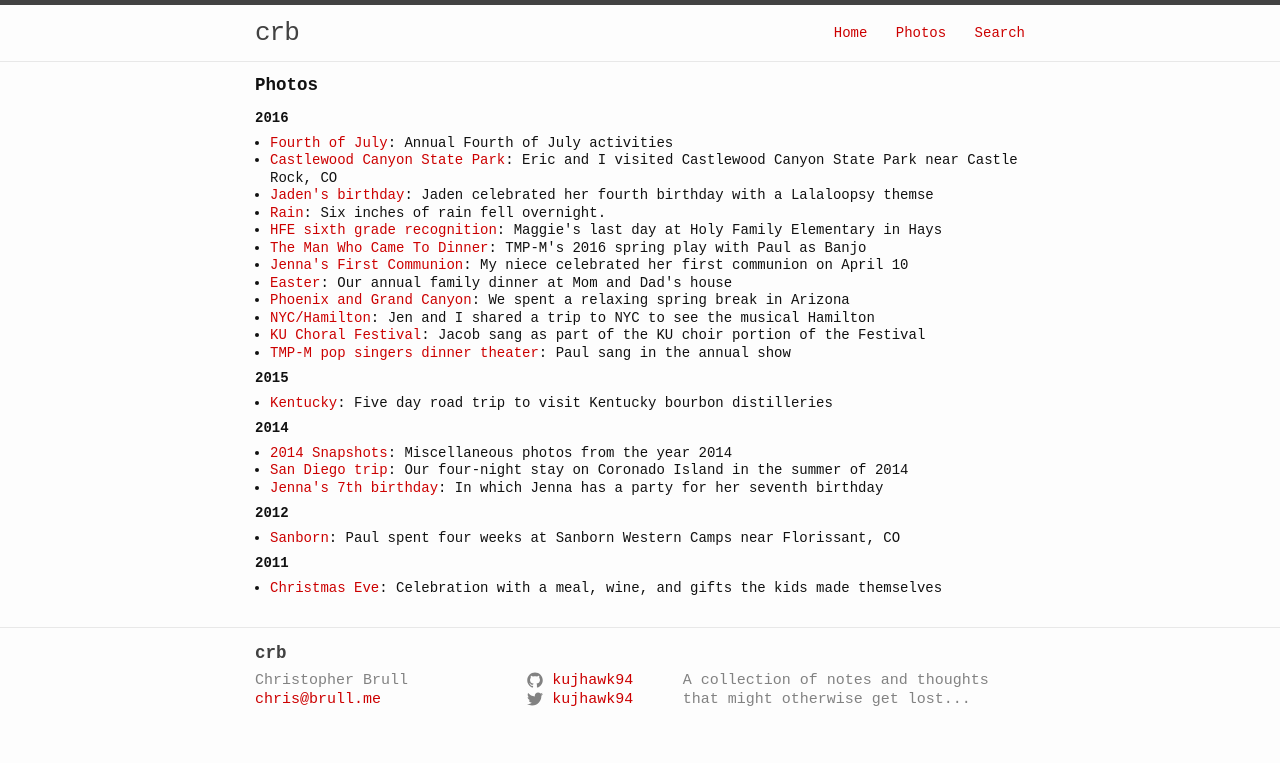
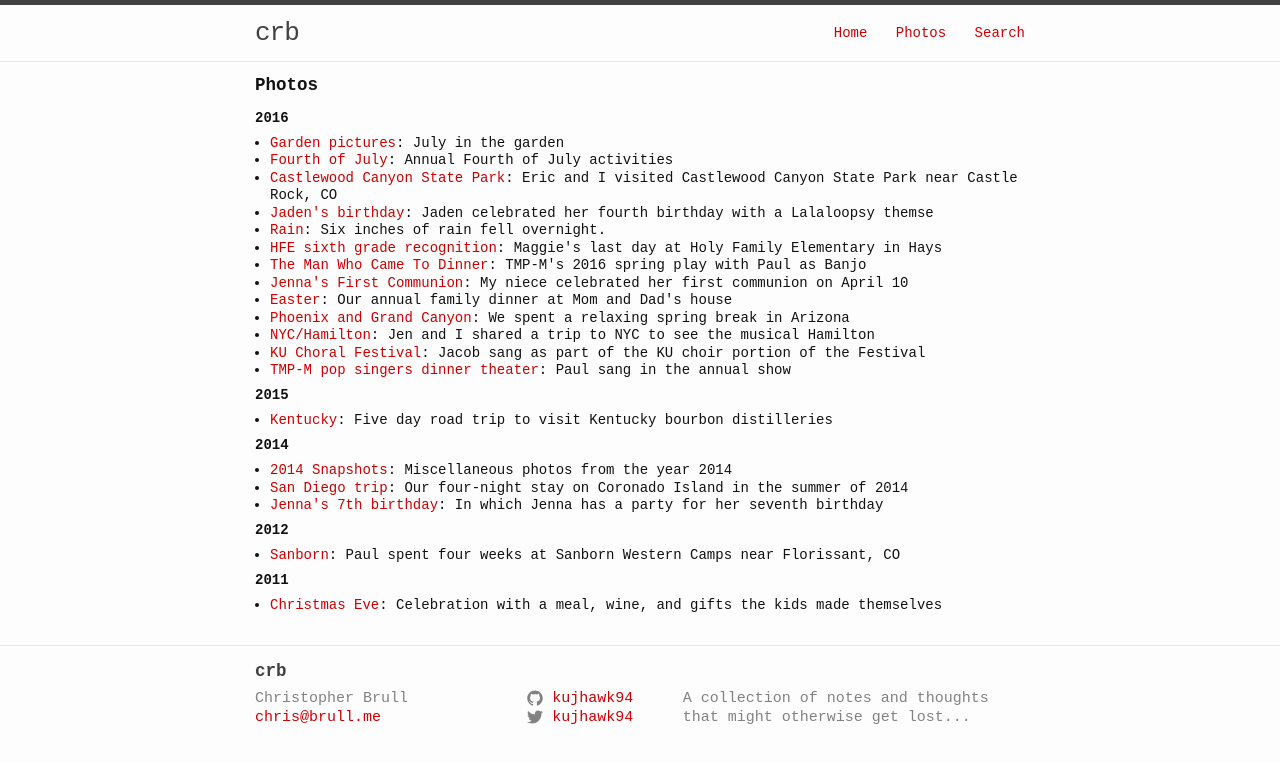
Before and after one commit to kujhawk94/kujhawk94.github.io, a Jekyll site: the page built from photos.html, in a window 1280 px wide. Shown: the top 763 px of the page. Built offline with Jekyll 4.4.1, drawn with Linux system fonts in a browser that asks for light colours.

Commit message:
Add album 2016-07-18 Garden pictures

```diff
--- a/_data/photoalbums.yml
+++ b/_data/photoalbums.yml
@@ -71,3 +71,7 @@ albumlist:
         description:  Eric and I visited Castlewood Canyon State Park near Castle Rock, CO
         date:  2016-06-23
         url:  http://photos.brull.me/Travel/2016-Castlewood-Canyon-State/
+    -   title:  Garden pictures
+        description:  July in the garden
+        date:  2016-07-18
+        url:  http://photos.brull.me/Other/2016-07-18-Garden-pictures/
```
